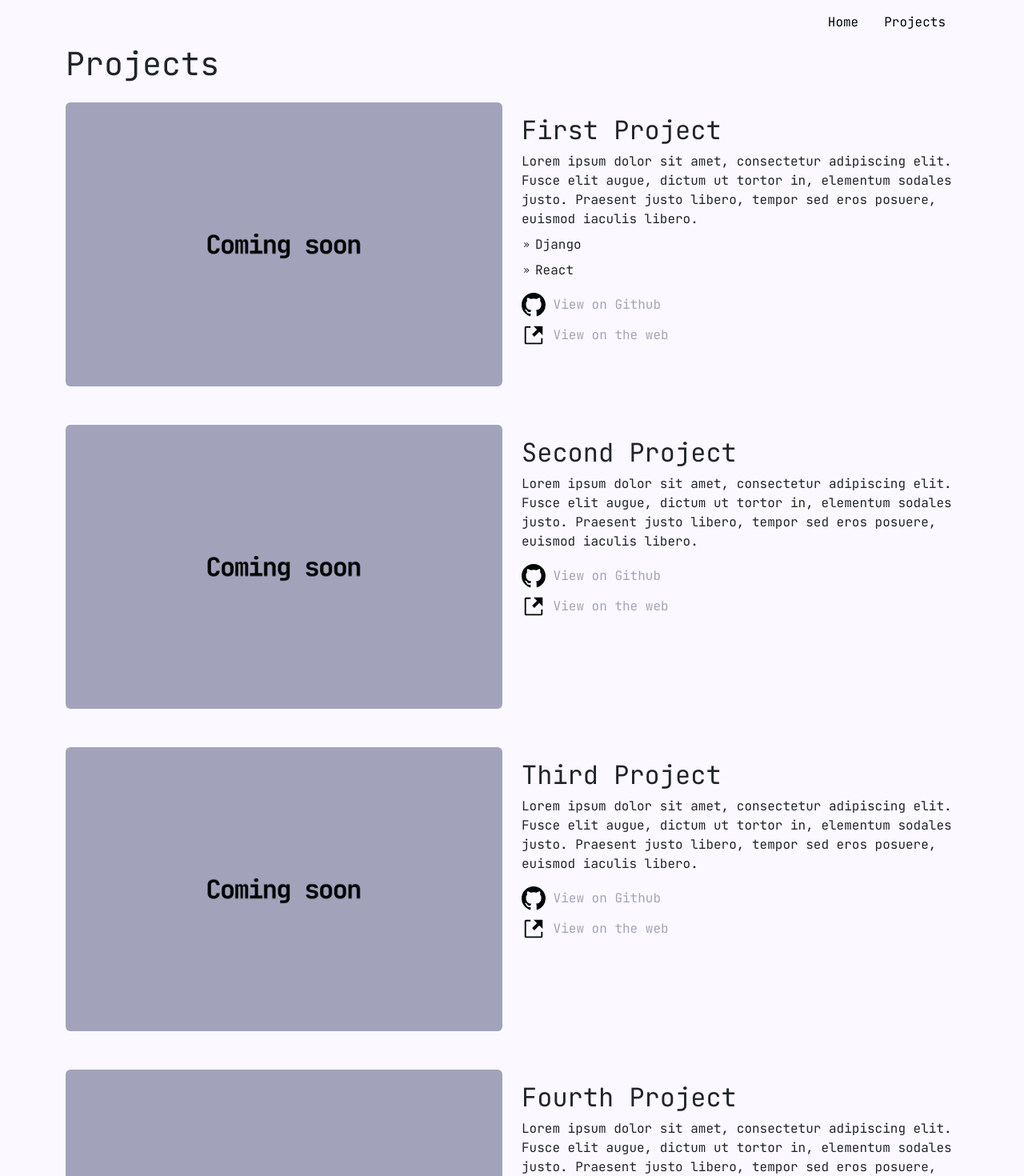
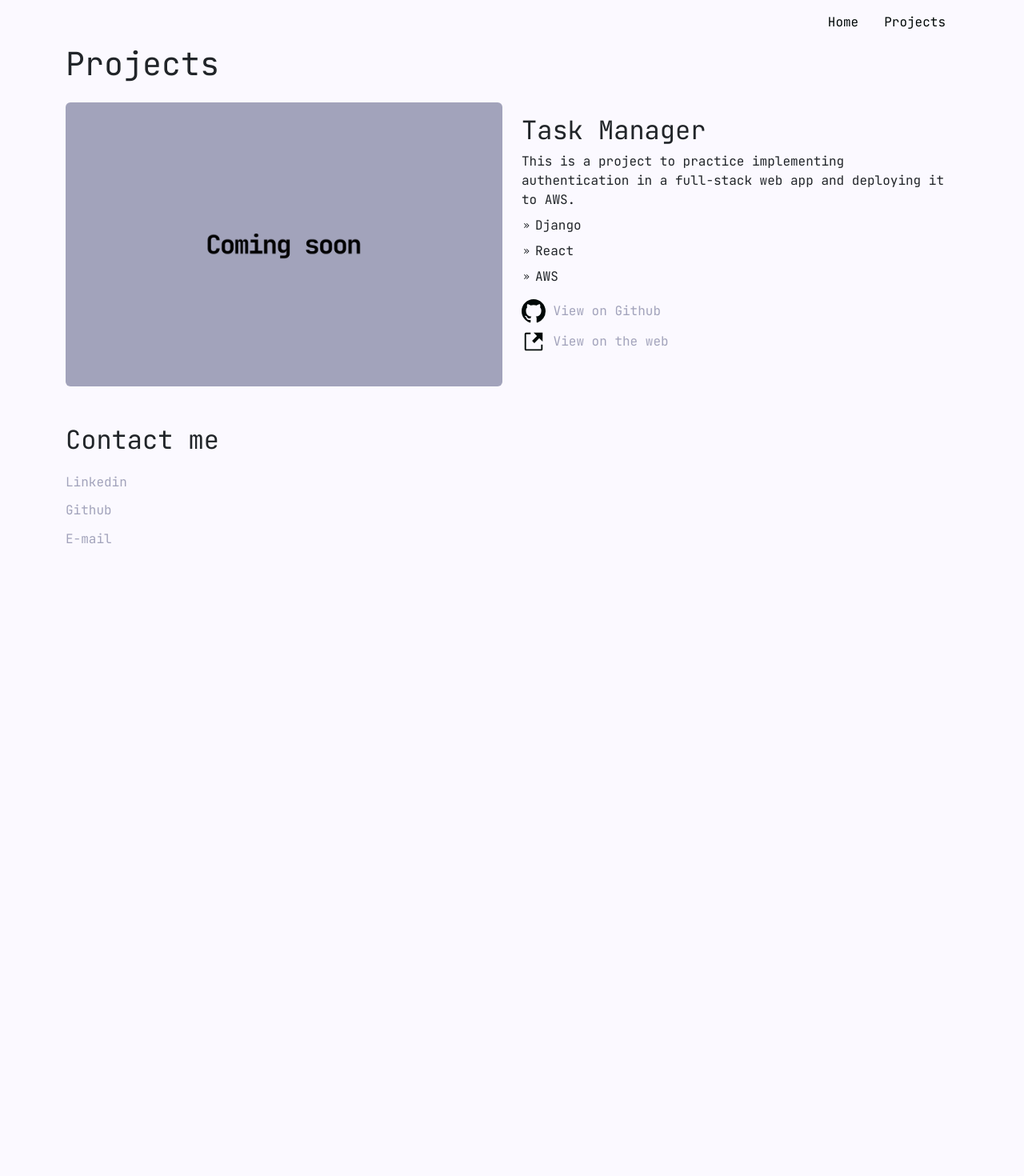
Before and after one commit to miachafer/portfolio, a React (Vite) app: page /projects in a window 1280 px wide. Shown: the top 1470 px of the page at 80% size. After the commit the page ends 800 px from the top, so only its background shows below. Built offline with nearby package versions, Linux system fonts and the light colour scheme.

Commit message:
Update projects.json

```diff
--- a/src/pages/Projects.jsx
+++ b/src/pages/Projects.jsx
@@ -35,12 +35,12 @@ export default function Projects() {
               </ul>
               <ul className="list-unstyled">
                 <li className="mb-2">
-                  <a href={project.github}>
+                  <a href={project.github} target="_blank">
                     <BsGithub size={30} className="icon"/> View on Github
                   </a>
                 </li>
                 <li>
-                  <a href={project.link}>
+                  <a href={project.link} target="_blank">
                     <GoLinkExternal size={30} className="icon" /> View on the web
                   </a>
                 </li>
--- a/src/projects.json
+++ b/src/projects.json
@@ -1,10 +1,10 @@
 [
   {
     "id": 1,
-    "title": "First Project",
-    "description": "Lorem ipsum dolor sit amet, consectetur adipiscing elit. Fusce elit augue, dictum ut tortor in, elementum sodales justo. Praesent justo libero, tempor sed eros posuere, euismod iaculis libero.",
+    "title": "Task Manager",
+    "description": "This is a project to practice implementing authentication in a full-stack web app and deploying it to AWS.",
     "image": "src\\assets\\coming_soon.png",
-    "github": "",
+    "github": "https://github.com/miachafer/task-manager-django-react",
     "link": "",
     "technologies": [
       {
@@ -14,37 +14,11 @@
       {
         "id": 2,
         "technology": "React"
+      },
+      {
+        "id": 3,
+        "technology": "AWS"
       }
-    ]
-  },
-  {
-    "id": 2,
-    "title": "Second Project",
-    "description": "Lorem ipsum dolor sit amet, consectetur adipiscing elit. Fusce elit augue, dictum ut tortor in, elementum sodales justo. Praesent justo libero, tempor sed eros posuere, euismod iaculis libero.",
-    "image": "src\\assets\\coming_soon.png",
-    "github": "",
-    "link": "",
-    "technologies": [
-    ]
-  },
-  {
-    "id": 3,
-    "title": "Third Project",
-    "description": "Lorem ipsum dolor sit amet, consectetur adipiscing elit. Fusce elit augue, dictum ut tortor in, elementum sodales justo. Praesent justo libero, tempor sed eros posuere, euismod iaculis libero.",
-    "image": "src\\assets\\coming_soon.png",
-    "github": "",
-    "link": "",
-    "technologies": [
-    ]
-  },
-  {
-    "id": 4,
-    "title": "Fourth Project",
-    "description": "Lorem ipsum dolor sit amet, consectetur adipiscing elit. Fusce elit augue, dictum ut tortor in, elementum sodales justo. Praesent justo libero, tempor sed eros posuere, euismod iaculis libero.",
-    "image": "src\\assets\\coming_soon.png",
-    "github": "",
-    "link": "",
-    "technologies": [
     ]
   }
 ]
```
